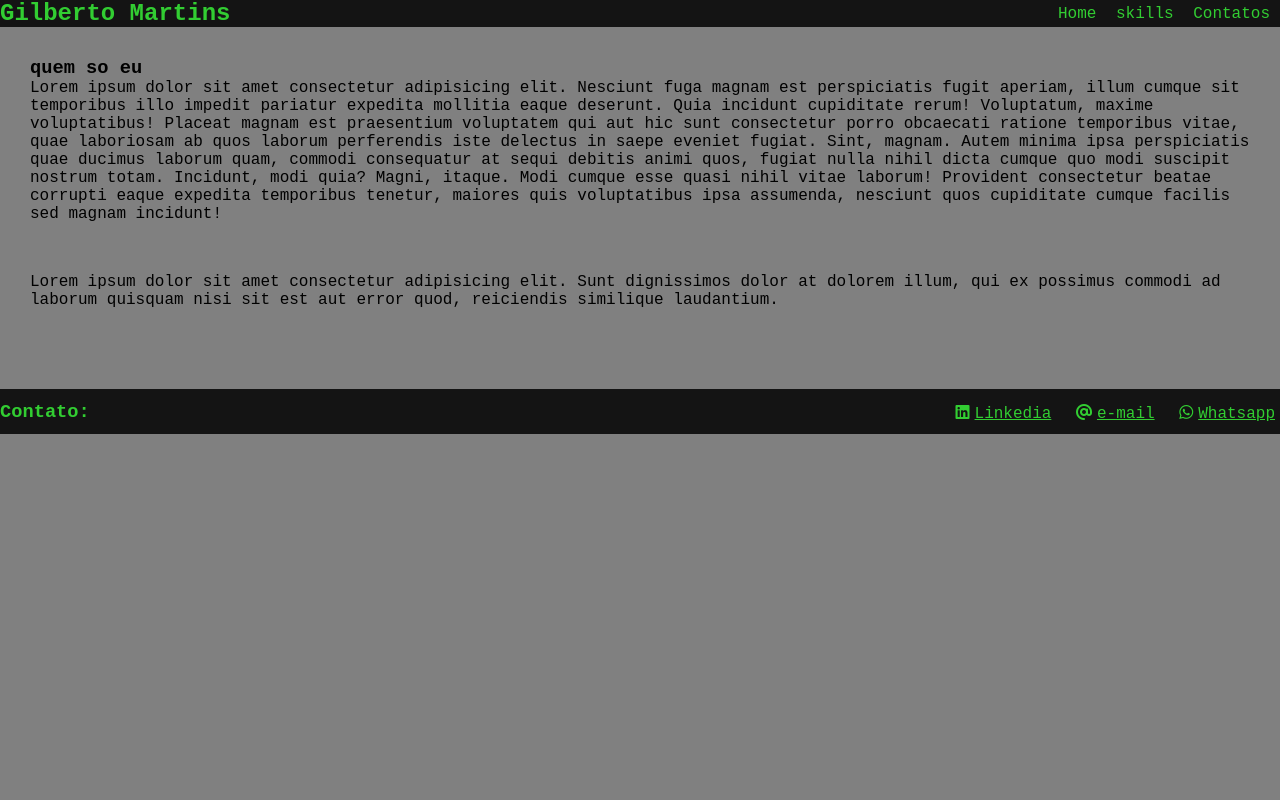
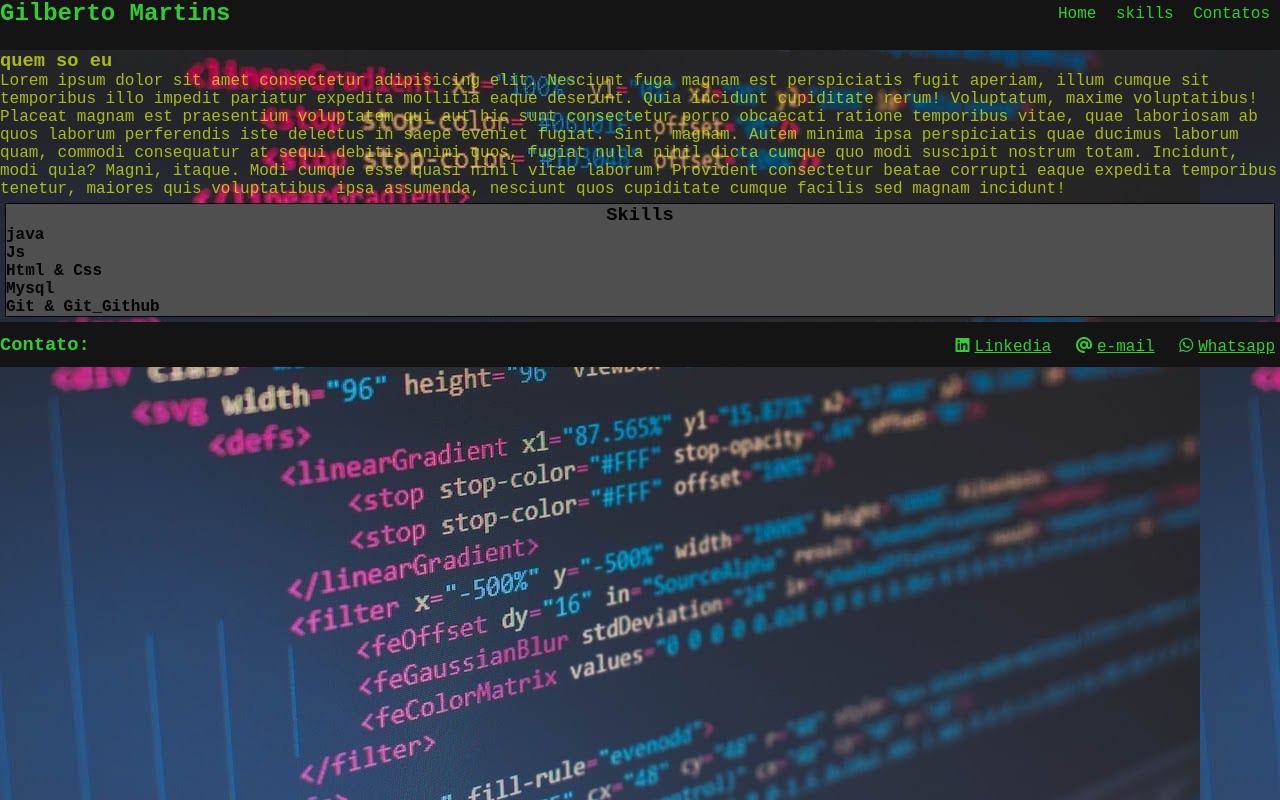
Before and after one commit to Gilberto-Martins/portfolio, a plain HTML site: page index.html in a window 1280 px wide. Drawn offline with Linux system fonts and the light colour scheme.

Commit message:
up backgrand body

```diff
--- a/index.html
+++ b/index.html
@@ -24,7 +24,7 @@
 
 
     <!-- vai conter uma descrição breve sobre mim -->
-    <main>
+    <div>
         <div id="Home" class="Home">
             <h3>quem so eu</h3>
             <p>Lorem ipsum dolor sit amet consectetur adipisicing elit. Nesciunt fuga magnam est perspiciatis fugit
@@ -40,21 +40,38 @@
                 expedita temporibus tenetur, maiores quis voluptatibus ipsa assumenda, nesciunt quos cupiditate cumque
                 facilis sed magnam incidunt!</p>
         </div>
+    </div>
 
-        <div class="skills">
-            Lorem ipsum dolor sit amet consectetur adipisicing elit. Sunt dignissimos dolor at dolorem illum, qui ex possimus commodi ad laborum quisquam nisi sit est aut error quod, reiciendis similique laudantium.
+    <!--skills estilo carrosel-->
+    <div class="skills">
+        <h3>Skills</h3>
+        <div class="carrosel-skills">
+            <div class="owl-carousel owl-theme">
+                <div class="item">
+                    <h4>java</h4>
+                </div>
+                <div class="item">
+                    <h4>Js</h4>
+                </div>
+                <div class="item">
+                    <h4>Html & Css</h4>
+                </div>
+                <div class="item">
+                    <h4>Mysql</h4>
+                </div>
+                <div class="item">
+                    <h4>Git & Git_Github</h4>
+                </div>
+            </div>
         </div>
-
-        <div class="info">
-
-        </div>
-    </main>
+    </div>
 
     <!--sei muitas ideias para densenvolver-->
     <footer id="contato" class="contato">
         <h3>Contato:</h3>
         <ul>
-            <a href="https://www.linkedin.com/in/gilberto-martins-7a363219a/" target="_blanck"><i class="fab fa-linkedin"></i>Linkedia</a>
+            <a href="https://www.linkedin.com/in/gilberto-martins-7a363219a/" target="_blanck"><i
+                    class="fab fa-linkedin"></i>Linkedia</a>
             <a href=""><i class="fas fa-at"></i>e-mail</a>
             <a href=""><i class="fab fa-whatsapp"></i>Whatsapp</a>
         </ul>
@@ -62,6 +79,7 @@
 
 
     <script src="https://kit.fontawesome.com/f62a6327f9.js" crossorigin="anonymous"></script>
+
 </body>
 
 </html>
--- a/style.css
+++ b/style.css
@@ -17,13 +17,14 @@
 }
 
 body{
-    background: #808080;
     font-family: 'Courier New', Courier, monospace;
+    background-image: url(img/img_fundo.jpg );
 }
 
 header{
     background: #141414;
     color: #32CD32;
+    height: 50px;
 }
 
 header nav a{
@@ -35,6 +36,10 @@ header nav a{
 
 header nav a:hover{
     color:white;
+}
+
+.Home{
+    color: rgba(221, 245, 7, 0.726);
 }
 
 .contato{
@@ -65,6 +70,14 @@ main div{
     padding: 20px;
 }
 
-.intro{
-    margin-top: 20px;
+.skills{
+    background: #4F4F4F;
+    border: 1px solid black;
+
+    margin: 5px;
 }
+
+.skills h3{
+    text-align: center;
+    margin-top: 5;
+}
```
Also changed, not shown: img/img_fundo.jpeg (added), img/img_fundo.jpg (added).
